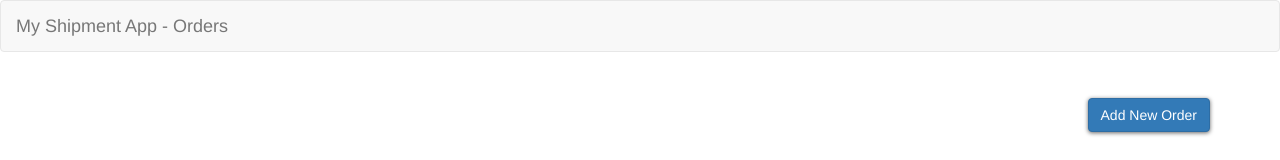
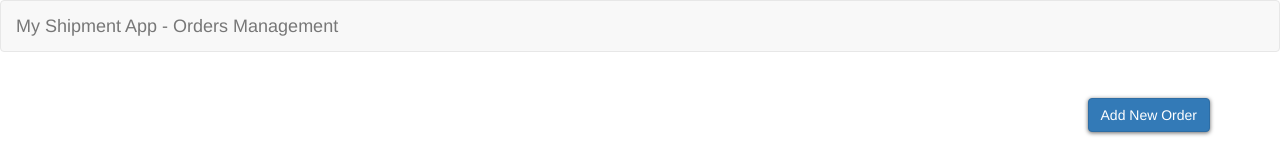
Before and after one commit to rodrigovsilva/my-shipment-app, an Angular app: page / in a window 1280 px wide. Shown: the top 160 px of the page. Built offline with nearby package versions, Linux system fonts and the light colour scheme; no server answers.

Commit message:
Proxy configuration

```diff
--- a/package.json
+++ b/package.json
@@ -4,9 +4,11 @@
   "license": "MIT",
   "scripts": {
     "ng": "ng",
+    "start-backend": "node server.js",
+    "start-dev": "ng serve --proxy-config proxy.conf.json",
     "start": "ng build && node server.js",
-    "build": "ng build && node server.js",
-    "test": "ng test",
+    "build": "ng build --watch",
+    "test": "ng test --proxy-config proxy.conf.json",
     "lint": "ng lint",
     "e2e": "ng e2e"
   },
--- /dev/null
+++ b/proxy.conf.json
@@ -0,0 +1,6 @@
+{
+    "/api": {
+       "target": "http://localhost:3000",
+       "secure": false
+    }
+ }
--- a/src/app/app.component.ts
+++ b/src/app/app.component.ts
@@ -6,5 +6,5 @@ import { Component } from '@angular/core';
   styleUrls: ['./app.component.css']
 })
 export class AppComponent {
-  title = 'My Shipment App - Orders';
+  title = 'My Shipment App - Orders Management';
 }
```
Also changed, not shown: 2 other files (tests, documents, lock files or other folders).
